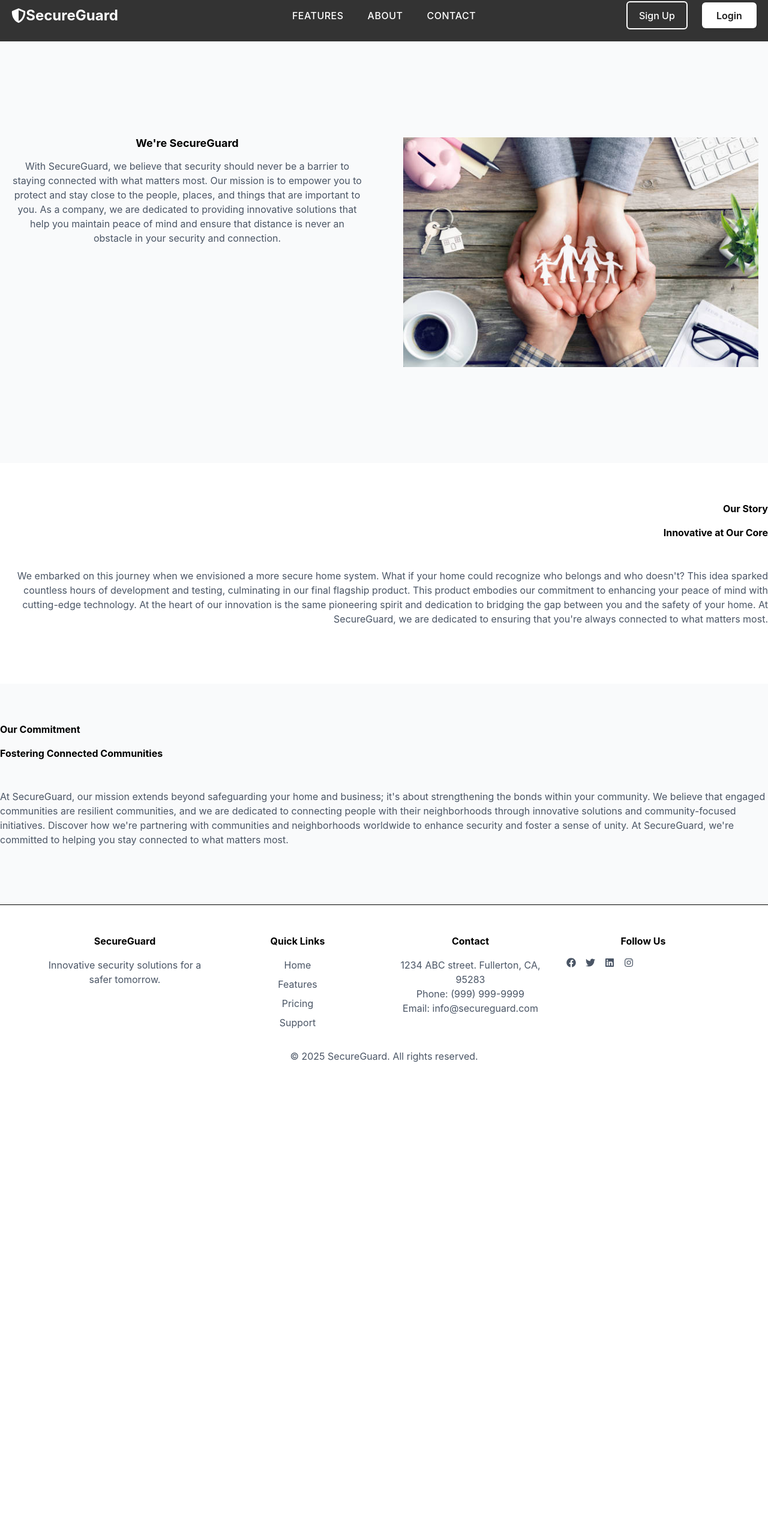
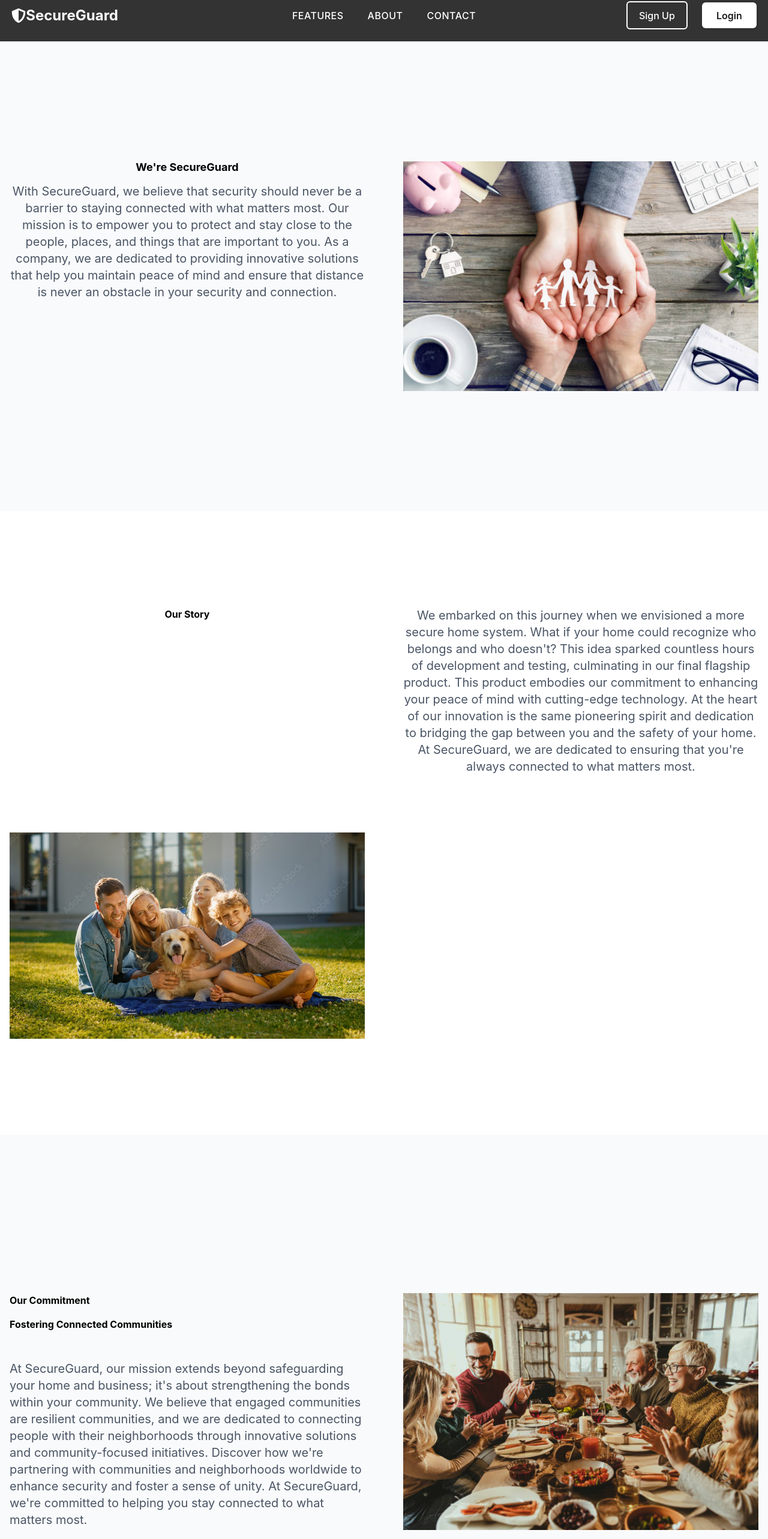
Before and after one commit to oddjoey/AISecRaspberryPI, a Next.js app in the folder secureguard/: page /about in a window 1280 px wide. Shown: the part 17-2583 px from the top of the page at 60% size. Before the commit the page ends 1838 px from the top, so only its background shows below. Built offline with nearby package versions, Linux system fonts and the light colour scheme; no server answers.

Commit message:
about page needs to be formatted

```diff
--- a/secureguard/src/components/about.js
+++ b/secureguard/src/components/about.js
@@ -8,10 +8,10 @@ const About = () => {
       <>
         <Navbar/>
         <div className="about-page bg-gray-50">
-            <div className="grid grid-cols-1 md:grid-cols-2 py-40 px-4 gap-16">
+            <div className="grid grid-cols-1 md:grid-cols-2 py-50 px-4 gap-16">
                 <div>
                     <h1 className="text-4xl font-bold mb-4">We're SecureGuard</h1>
-                    <p className="text-gray-600 mb-8">
+                    <p className="text-xl text-gray-600 mb-8">
                         With SecureGuard, we believe that security should never be a barrier to
                         staying connected with what matters most. Our mission is to empower you
                         to protect and stay close to the people, places, and things that are
@@ -26,10 +26,10 @@ const About = () => {
             </div>
 
 
-            <div className="text-right py-16 bg-white">
-                <h2 className="text-3x1 font-bold mb-4">Our Story</h2>
-                <h3 className="text-3x1 font-bold mb-12">Innovative at Our Core</h3>
-                <p className="text-gray-600 max-w-2x1 mx-auto mb-8">
+            <div className="grid grid-cols-1 md:grid-cols-2 py-40 px-4 gap-16 bg-white">
+                <h2 className="text-4x1 font-bold mb-4 ">Our Story</h2>
+                <div>
+                <p className="text-xl text-gray-600 max-w-x1 mx-auto mb-8">
                     We embarked on this journey when we envisioned a more secure home system.
                     What if your home could recognize who belongs and who doesn't? This idea
                     sparked countless hours of development and testing, culminating in our
@@ -42,11 +42,17 @@ const About = () => {
                     connected to what matters most.
                 </p>
             </div>
+            <div>
+              <img className="h-auto max-w-xlg" src="/photo2.jpg"></img>
+            </div>
+            </div>
 
             <div className="text-left py-16 bg-gray-50">
-                <h4 className="text-3x1 font-bold mb-4">Our Commitment</h4>
+              <div className="grid grid-cols-1 md:grid-cols-2 py-50 px-4 gap-16">
+                <div>
+                <h4 className="text-4x1 font-bold mb-4">Our Commitment</h4>
                 <h5 className="text-3x1 font-bold mb-12">Fostering Connected Communities</h5>
-                <p className="text-gray-600 max-w-2x1 mx-auto mb-8">
+                <p className="text-xl text-gray-600 mb-8">
                     At SecureGuard, our mission extends beyond safeguarding your home and business;
                     it's about strengthening the bonds within your community. We believe that engaged
                     communities are resilient communities, and we are dedicated to connecting
@@ -57,6 +63,11 @@ const About = () => {
                     security and foster a sense of unity. At SecureGuard, we're committed to
                     helping you stay connected to what matters most.
                 </p>
+                </div>
+                <div>
+                  <img className="h-auto max-w-xlg" src="/photo3.jpg"></img>
+                </div>
+                </div>
             </div>
 
             {/* Footer */}
```
Also changed, not shown: secureguard/public/photo2.jpg (added), secureguard/public/photo3.jpg (added).
